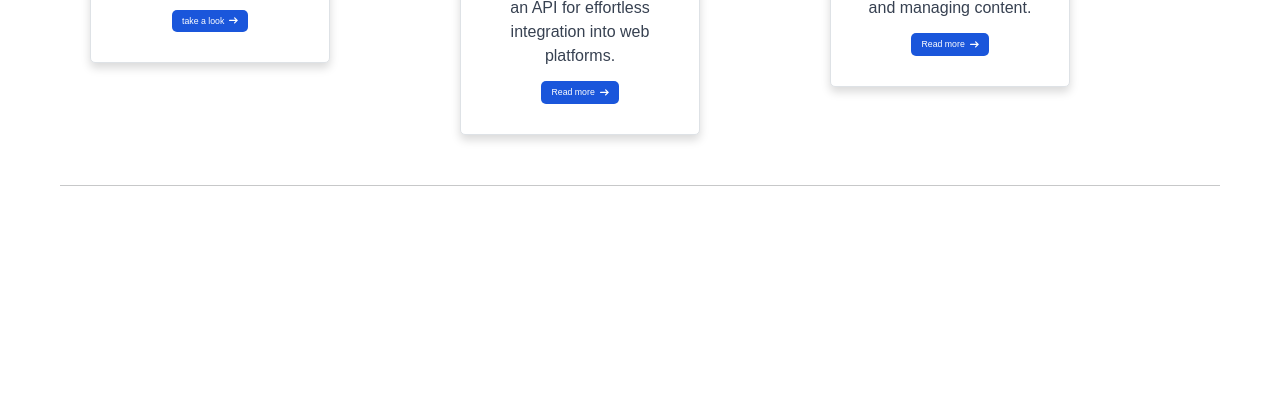
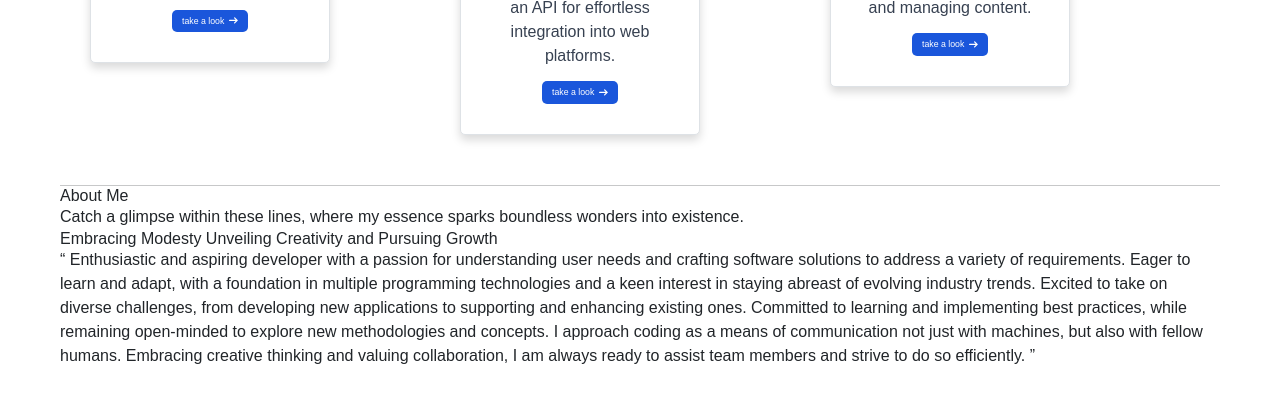
Before and after one commit to 00243pinhas/pinhas_portfolio, a website built with Vite: page index.html in a window 1280 px wide. Shown: the part 901-1296 px from the top of the page. Before the commit the page ends 1117 px from the top, so only its background shows below. Built offline with nearby package versions, Linux system fonts and the light colour scheme.

Commit message:
nothing big

```diff
--- a/index.html
+++ b/index.html
@@ -127,7 +127,7 @@
                             </a>
                             <p class="mb-3 font-normal text-gray-700 dark:text-gray-400">kınama is a machine learning-powered application designed for censoring explicit content, complete with an API for effortless integration into web platforms.</p>
                             <a href="#" class="inline-flex items-center px-3 py-2 text-sm font-medium text-center text-white bg-blue-700 rounded-lg hover:bg-blue-800 focus:ring-4 focus:outline-none focus:ring-blue-300 dark:bg-blue-600 dark:hover:bg-blue-700 dark:focus:ring-blue-800">
-                                Read more
+                                take a look
                                 <svg class="rtl:rotate-180 w-3.5 h-3.5 ms-2" aria-hidden="true" xmlns="http://www.w3.org/2000/svg" fill="none" viewBox="0 0 14 10">
                                     <path stroke="currentColor" stroke-linecap="round" stroke-linejoin="round" stroke-width="2" d="M1 5h12m0 0L9 1m4 4L9 9"/>
                                 </svg>
@@ -148,7 +148,7 @@
                           </a>
                           <p class="mb-3 font-normal text-gray-700 dark:text-gray-400">Blog App is a React-based application designed to showcase blog posts, providing a platform for browsing and managing content.</p>
                           <a href="#" class="inline-flex items-center px-3 py-2 text-sm font-medium text-center text-white bg-blue-700 rounded-lg hover:bg-blue-800 focus:ring-4 focus:outline-none focus:ring-blue-300 dark:bg-blue-600 dark:hover:bg-blue-700 dark:focus:ring-blue-800">
-                              Read more
+                            take a look
                               <svg class="rtl:rotate-180 w-3.5 h-3.5 ms-2" aria-hidden="true" xmlns="http://www.w3.org/2000/svg" fill="none" viewBox="0 0 14 10">
                                   <path stroke="currentColor" stroke-linecap="round" stroke-linejoin="round" stroke-width="2" d="M1 5h12m0 0L9 1m4 4L9 9"/>
                               </svg>
@@ -163,7 +163,8 @@
 
         <hr class="line-final  hr hr-blurry" />
 
-        <!-- <section  id="about" class="about">
+
+       <section  id="about" class="about">
 
           <div class="aboutOnehalf">
 
@@ -194,15 +195,8 @@
             </p>
             </div>
 
-            <div class="aboutTwohalf__picture">
-
-              <img  class="picture__two" src="/assets/01-gJEhThv4-gJEhThv4.jpg" alt="about profil picture">
-
-
-            </div>
-
           </div>
-        </section> -->
+        </section>
 
 <!--
         <div class="finish-line"></div>    -->
```
